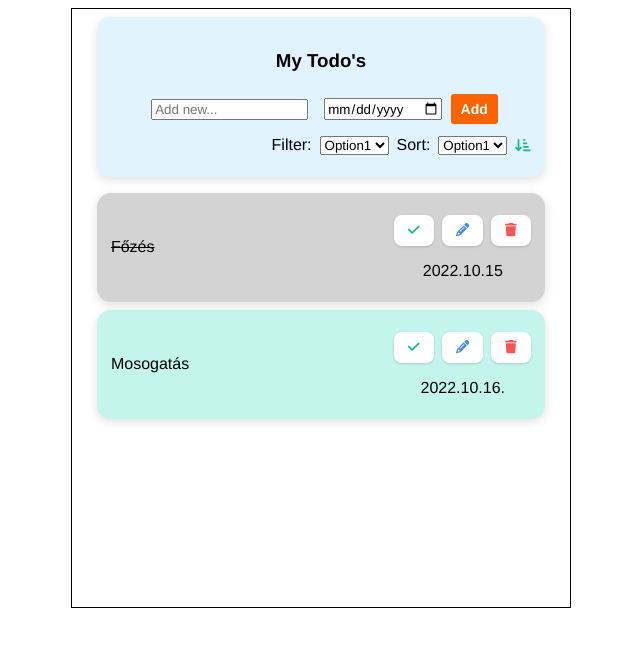
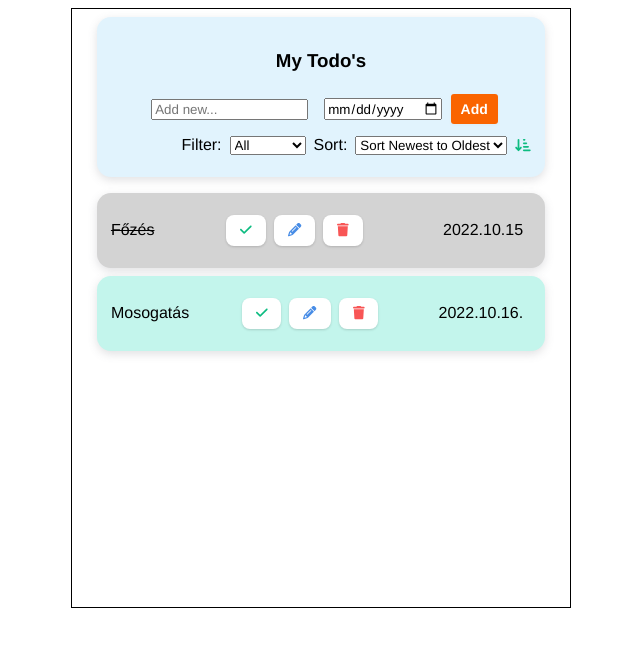
Before and after one commit to kovacsendre96/todolist-1, a React (Create React App) app: page / in a window 1280 px wide. Shown: the top 646 px of the page, without its empty margins (319-959 px from the left). Built offline with nearby package versions, Linux system fonts and the light colour scheme.

Commit message:
Add files via upload

```diff
--- /dev/null
+++ b/src/Components/TodoList/Form/FilterAndSort.js
@@ -0,0 +1,23 @@
+import { FontAwesomeIcon } from "@fortawesome/react-fontawesome";
+import { faSortAmountDownAlt } from "@fortawesome/free-solid-svg-icons";
+
+const FilterAndSort = ({ todos, setTodos }) => {
+  return (
+    <div className="filter-sort flex-center ">
+      <label htmlFor="filter">Filter:</label>
+      <select className="margin-sm" id="filter">
+        <option>All</option>
+        <option>Progress</option>
+        <option>Success</option>
+      </select>
+      <label htmlFor="sort">Sort:</label>
+      <select className="margin-sm" id="sort">
+        <option>Sort Newest to Oldest</option>
+        <option>Sort Oldest to Newest</option>
+      </select>
+      <FontAwesomeIcon className="fav-icon-sort" icon={faSortAmountDownAlt} />
+    </div>
+  );
+};
+
+export default FilterAndSort;
--- a/src/Components/TodoList/Form/Form.js
+++ b/src/Components/TodoList/Form/Form.js
@@ -1,7 +1,6 @@
-import { FontAwesomeIcon } from "@fortawesome/react-fontawesome";
-import { faSortAmountDownAlt } from "@fortawesome/free-solid-svg-icons";
 import { useState } from "react";
 import { v4 as uuidv4 } from "uuid";
+import FilterAndSort from "./FilterAndSort";
 
 const Form = ({ setTodos, todos }) => {
   const [enteredTitle, setEnteredTitle] = useState("");
@@ -10,6 +9,7 @@ const Form = ({ setTodos, todos }) => {
   const titleChangeHandler = (event) => {
     setEnteredTitle(event.target.value);
   };
+
   const dateChangeHandler = (event) => {
     setEnteredDate(event.target.value);
   };
@@ -20,6 +20,7 @@ const Form = ({ setTodos, todos }) => {
     status: "progress",
     id: uuidv4(),
   };
+
   const onSubmitHandler = (event) => {
     event.preventDefault();
 
@@ -52,21 +53,7 @@ const Form = ({ setTodos, todos }) => {
           Add
         </button>
       </form>
-      <div className="filter-sort flex-center ">
-        <label htmlFor="filter">Filter:</label>
-        <select className="margin-sm" id="filter">
-          <option>Option1</option>
-          <option>Option2</option>
-          <option>Option3</option>
-        </select>
-        <label htmlFor="sort">Sort:</label>
-        <select className="margin-sm" id="sort">
-          <option>Option1</option>
-          <option>Option2</option>
-          <option>Option3</option>
-        </select>
-        <FontAwesomeIcon className="fav-icon-sort" icon={faSortAmountDownAlt} />
-      </div>
+      <FilterAndSort todos={todos} setTodos={setTodos}/>
     </div>
   );
 };
--- a/src/Components/TodoList/List/ListItem.js
+++ b/src/Components/TodoList/List/ListItem.js
@@ -2,9 +2,16 @@ import { FontAwesomeIcon } from "@fortawesome/react-fontawesome";
 import { faCheck } from "@fortawesome/free-solid-svg-icons";
 import { faPencil } from "@fortawesome/free-solid-svg-icons";
 import { faTrash } from "@fortawesome/free-solid-svg-icons";
-import React from "react";
+import { faCircleXmark } from "@fortawesome/free-solid-svg-icons";
+import { faFloppyDisk } from "@fortawesome/free-solid-svg-icons";
+import React, { useState } from "react";
 
 const ListItem = ({ title, date, status, setTodos, id, todos }) => {
+  //States:
+  const [isEdit, setIsEdit] = useState(false);
+  const [newTitle, setNewTitle] = useState(title);
+
+  //Handlers:
   const setStatusHandler = () => {
     const changedTodos = todos.map((todo) => {
       if (todo.id === id) {
@@ -26,6 +33,30 @@ const ListItem = ({ title, date, status, setTodos, id, todos }) => {
     return "";
   };
 
+  const deleteTodoHandler = () => {
+    setTodos(todos.filter((todo) => todo.id !== id));
+  };
+
+  const newTitleChangeHandler = (event) => {
+    setNewTitle(event.target.value);
+  };
+
+  const acceptSettingsHandler = () => {
+    const changedTitle = todos.map((todo) => {
+      if (todo.id === id) {
+        todo.title = newTitle;
+      }
+      return todo;
+    });
+    setTodos(changedTitle);
+    setIsEdit(!isEdit);
+  };
+
+  const cancelSettingHandler = () => {
+    setIsEdit(!isEdit);
+    setNewTitle(title);
+  };
+
   return (
     <div
       className="flex-center card todo"
@@ -33,21 +64,50 @@ const ListItem = ({ title, date, status, setTodos, id, todos }) => {
         backgroundColor: status === "success" ? "lightgrey" : "",
       }}
     >
+      {isEdit && (
+        <input value={newTitle} onChange={newTitleChangeHandler}></input>
+      )}
+      {!isEdit && (
+        <>
           <div className={`${setClass()}`}>{title}</div>
-      <div>
+
           <div className="flex-center settings">
             <button className="settings-btn" onClick={setStatusHandler}>
               <FontAwesomeIcon icon={faCheck} className="check-icon" />
             </button>
-          <button className="margin-sm settings-btn">
+            <button
+              className="margin-sm settings-btn"
+              onClick={() => setIsEdit(!isEdit)}
+            >
               <FontAwesomeIcon icon={faPencil} className="pencil-icon" />
             </button>
-          <button className="settings-btn">
+            <button className="settings-btn" onClick={deleteTodoHandler}>
               <FontAwesomeIcon icon={faTrash} className="trash-icon" />
             </button>
           </div>
           <div className="margin-sm date">{date}</div>
+        </>
+      )}
+      {isEdit && (
+        <div>
+          <div className="flex-center settings">
+            <button
+              className="settings-btn margin-sm"
+              onClick={acceptSettingsHandler}
+            >
+              <FontAwesomeIcon icon={faFloppyDisk} className="check-icon" />
+            </button>
+
+            <button
+              className="settings-btn margin-sm"
+              onClick={cancelSettingHandler}
+            >
+              <FontAwesomeIcon icon={faCircleXmark} className="trash-icon" />
+            </button>
           </div>
+          <div className="margin-sm date">{date}</div>
+        </div>
+      )}
     </div>
   );
 };
--- a/src/Components/TodoList/TodoList.js
+++ b/src/Components/TodoList/TodoList.js
@@ -6,7 +6,6 @@ import { DUMMY_TODOS } from "../../todoArray";
 
 const TodoList = () => {
   const [todos, setTodos] = useState(DUMMY_TODOS);
-
 
   return (
     <div className="todo-list">
```
Lines whose indentation alone changed are shown as unchanged.
